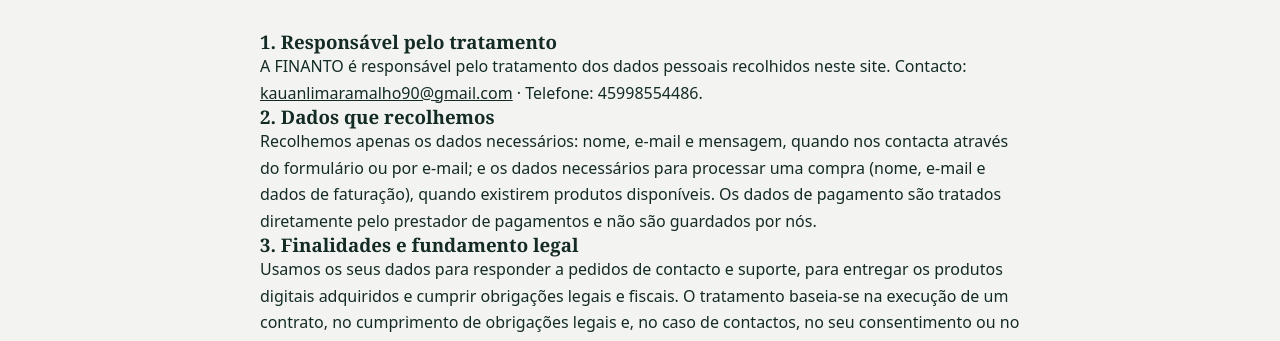
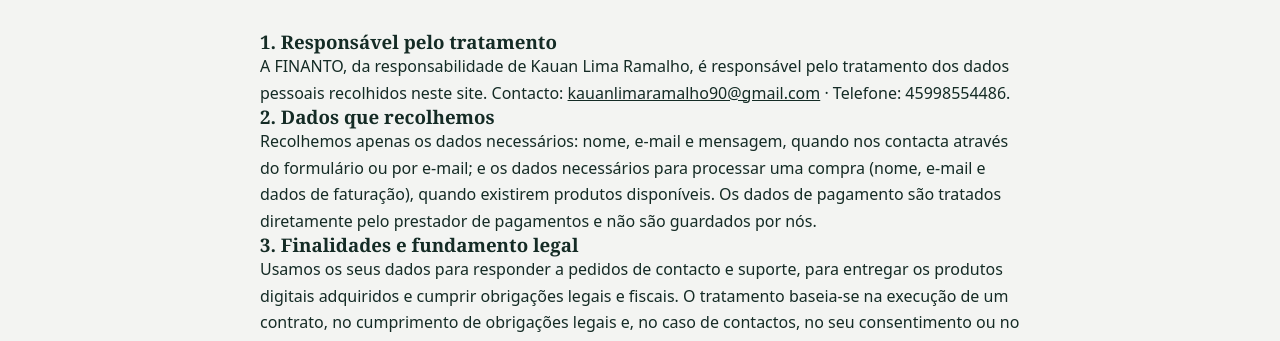
Before and after one commit to kauanlima00/FINANTO-, a plain HTML site: page legal.html in a window 1280 px wide. Shown: the part 450-791 px from the top of the page. Drawn offline with Linux system fonts and the light colour scheme.

Commit message:
Update legal.html

```diff
--- a/legal.html
+++ b/legal.html
@@ -38,7 +38,7 @@
         <h2 id="t-priv">Política de privacidade</h2>
 
         <h3>1. Responsável pelo tratamento</h3>
-        <p>A FINANTO é responsável pelo tratamento dos dados pessoais recolhidos neste site. Contacto: <a href="mailto:kauanlimaramalho90@gmail.com">kauanlimaramalho90@gmail.com</a> · Telefone: 45998554486.</p>
+        <p>A FINANTO, da responsabilidade de Kauan Lima Ramalho, é responsável pelo tratamento dos dados pessoais recolhidos neste site. Contacto: <a href="mailto:kauanlimaramalho90@gmail.com">kauanlimaramalho90@gmail.com</a> · Telefone: 45998554486.</p>
 
         <h3>2. Dados que recolhemos</h3>
         <p>Recolhemos apenas os dados necessários: nome, e-mail e mensagem, quando nos contacta através do formulário ou por e-mail; e os dados necessários para processar uma compra (nome, e-mail e dados de faturação), quando existirem produtos disponíveis. Os dados de pagamento são tratados diretamente pelo prestador de pagamentos e não são guardados por nós.</p>
```
